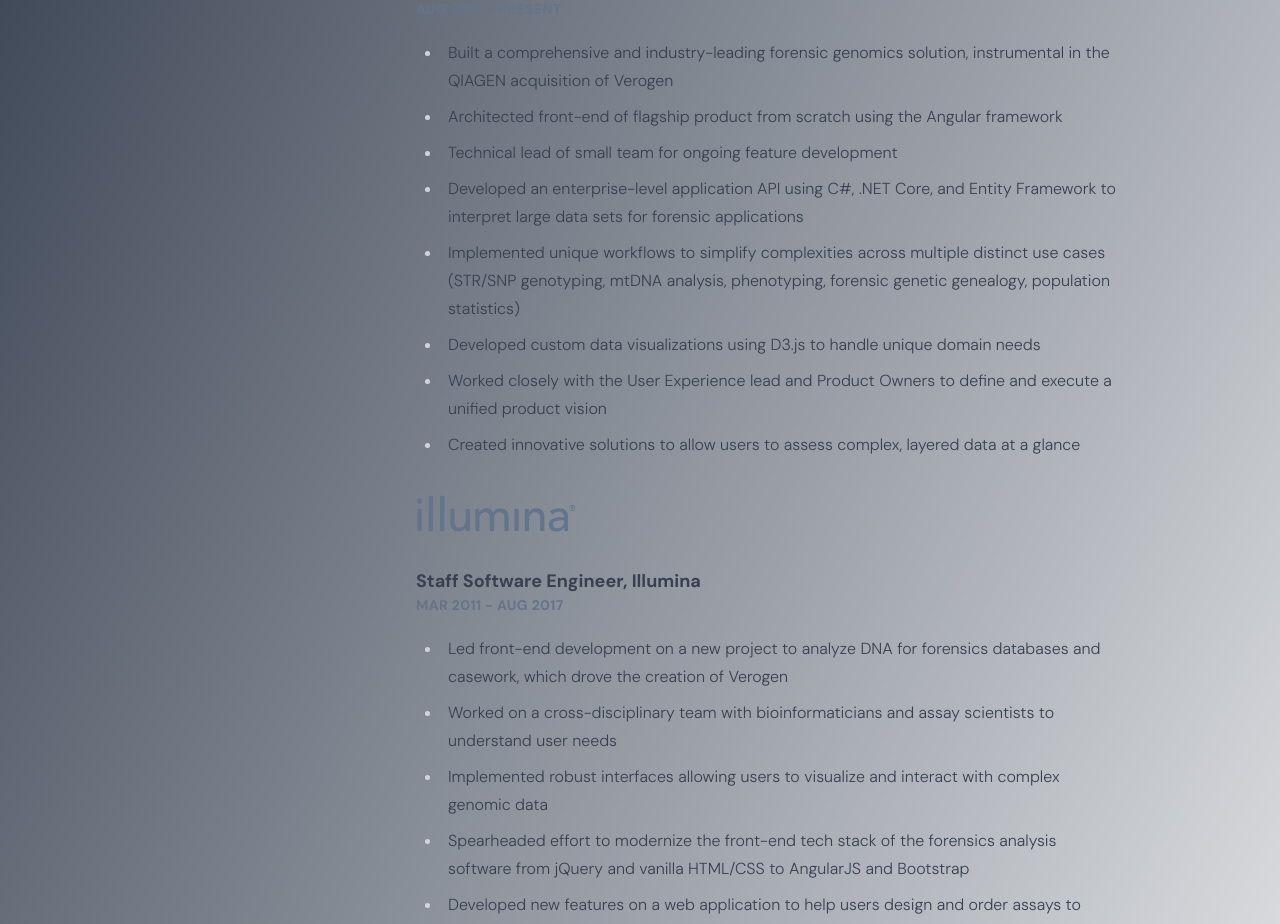
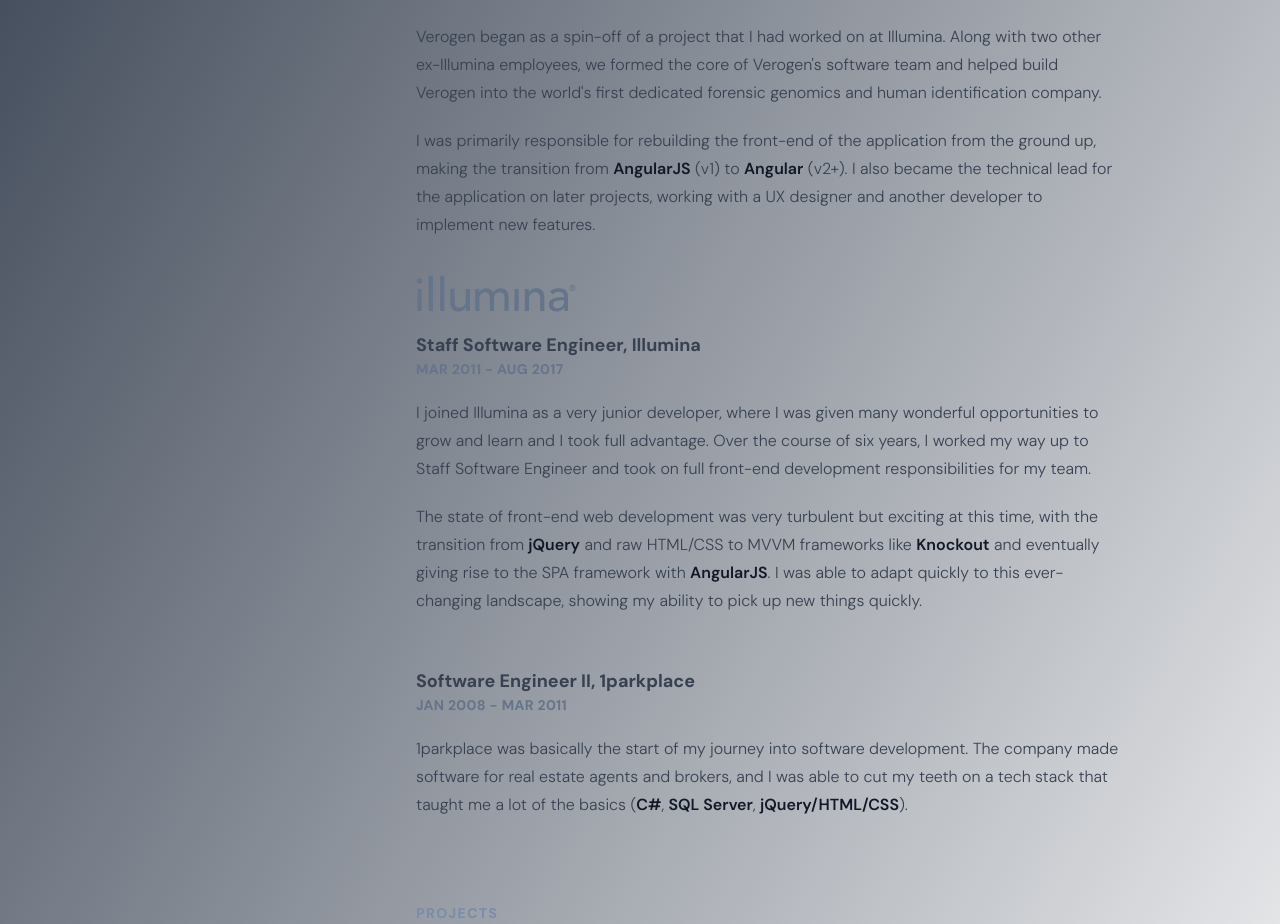
Before and after one commit to dsa821/personal-site, a Next.js app: page / in a window 1280 px wide. Shown: the part 847-1771 px from the top of the page. Built offline with nearby package versions, Linux system fonts and the light colour scheme.

Commit message:
update work history from bullets to blurbs

```diff
--- a/app/components/WorkHistory.tsx
+++ b/app/components/WorkHistory.tsx
@@ -29,7 +29,7 @@
                 </Link>
               </div>
             )}
-            <div className='text-lg font-bold mt-8'>
+            <div className='text-lg font-bold mt-4'>
               {x.jobTitle}, {x.companyName}
             </div>
             <div className='text-slate-500 text-sm font-bold uppercase tracking-wide'>
--- a/data/portfolio.tsx
+++ b/data/portfolio.tsx
@@ -21,6 +21,7 @@
 		imgUrl: '/images/forenseq/v2/locus-overview.png',
     tags: [
       "Angular",
+      "Angular Material",
       "Tailwind CSS",
       ".NET Core",
       "Entity Framework",
--- a/data/work.tsx
+++ b/data/work.tsx
@@ -19,41 +19,23 @@
     jobTitle: "Senior Staff Software Engineer",
     dates: "AUG 2017 - Present",
     content: (
-      <div>
-        <ul>
-          <li>
-            Built a comprehensive and industry-leading forensic genomics
-            solution, instrumental in the QIAGEN acquisition of Verogen
-          </li>
-          <li>
-            Architected front-end of flagship product from scratch using the
-            Angular framework
-          </li>
-          <li>Technical lead of small team for ongoing feature development</li>
-          <li>
-            Developed an enterprise-level application API using C#, .NET Core,
-            and Entity Framework to interpret large data sets for forensic
-            applications
-          </li>
-          <li>
-            Implemented unique workflows to simplify complexities across
-            multiple distinct use cases (STR/SNP genotyping, mtDNA analysis,
-            phenotyping, forensic genetic genealogy, population statistics)
-          </li>
-          <li>
-            Developed custom data visualizations using D3.js to handle unique
-            domain needs
-          </li>
-          <li>
-            Worked closely with the User Experience lead and Product Owners to
-            define and execute a unified product vision
-          </li>
-          <li>
-            Created innovative solutions to allow users to assess complex,
-            layered data at a glance
-          </li>
-        </ul>
-      </div>
+      <>
+        <p>
+          Verogen began as a spin-off of a project that I had worked on at
+          Illumina. Along with two other ex-Illumina employees, we formed the
+          core of Verogen's software team and helped build Verogen into the
+          world's first dedicated forensic genomics and human identification
+          company.
+        </p>
+        <p>
+          I was primarily responsible for rebuilding the front-end of the
+          application from the ground up, making the transition from{" "}
+          <strong>AngularJS</strong> (v1) to <strong>Angular</strong> (v2+). I
+          also became the technical lead for the application on later projects,
+          working with a UX designer and another developer to implement new
+          features.
+        </p>
+      </>
     ),
   },
 
@@ -64,32 +46,24 @@
     jobTitle: "Staff Software Engineer",
     dates: "MAR 2011 - AUG 2017",
     content: (
-      <div>
-        <ul>
-          <li>
-            Led front-end development on a new project to analyze DNA for
-            forensics databases and casework, which drove the creation of
-            Verogen
-          </li>
-          <li>
-            Worked on a cross-disciplinary team with bioinformaticians and assay
-            scientists to understand user needs
-          </li>
-          <li>
-            Implemented robust interfaces allowing users to visualize and
-            interact with complex genomic data
-          </li>
-          <li>
-            Spearheaded effort to modernize the front-end tech stack of the
-            forensics analysis software from jQuery and vanilla HTML/CSS to
-            AngularJS and Bootstrap
-          </li>
-          <li>
-            Developed new features on a web application to help users design and
-            order assays to target specific sections of the human genome
-          </li>
-        </ul>
-      </div>
+      <>
+        <p>
+          I joined Illumina as a very junior developer, where I was given many
+          wonderful opportunities to grow and learn and I took full advantage.
+          Over the course of six years, I worked my way up to Staff Software
+          Engineer and took on full front-end development responsibilities for
+          my team.
+        </p>
+        <p>
+          The state of front-end web development was very turbulent but exciting
+          at this time, with the transition from <strong>jQuery</strong> and raw
+          HTML/CSS to MVVM frameworks like <strong>Knockout</strong> and
+          eventually giving rise to the SPA framework with{" "}
+          <strong>AngularJS</strong>. I was able to adapt quickly to this
+          ever-changing landscape, showing my ability to pick up new things
+          quickly.
+        </p>
+      </>
     ),
   },
 
@@ -99,18 +73,15 @@
     jobTitle: "Software Engineer II",
     dates: "JAN 2008 - MAR 2011",
     content: (
-      <div>
-        <ul>
-          <li>
-            Developed features on a CRM solution to help capture leads and
-            manage prospective clients for real estate agents and brokers
-          </li>
-          <li>
-            Maintained data pipelines that processed tens of thousands of
-            records of real estate listing data daily
-          </li>
-        </ul>
-      </div>
+      <>
+        <p>
+          1parkplace was basically the start of my journey into software
+          development. The company made software for real estate agents and
+          brokers, and I was able to cut my teeth on a tech stack that taught me
+          a lot of the basics (<strong>C#</strong>, <strong>SQL Server</strong>,{" "}
+          <strong>jQuery/HTML/CSS</strong>).
+        </p>
+      </>
     ),
   },
 ];
```
